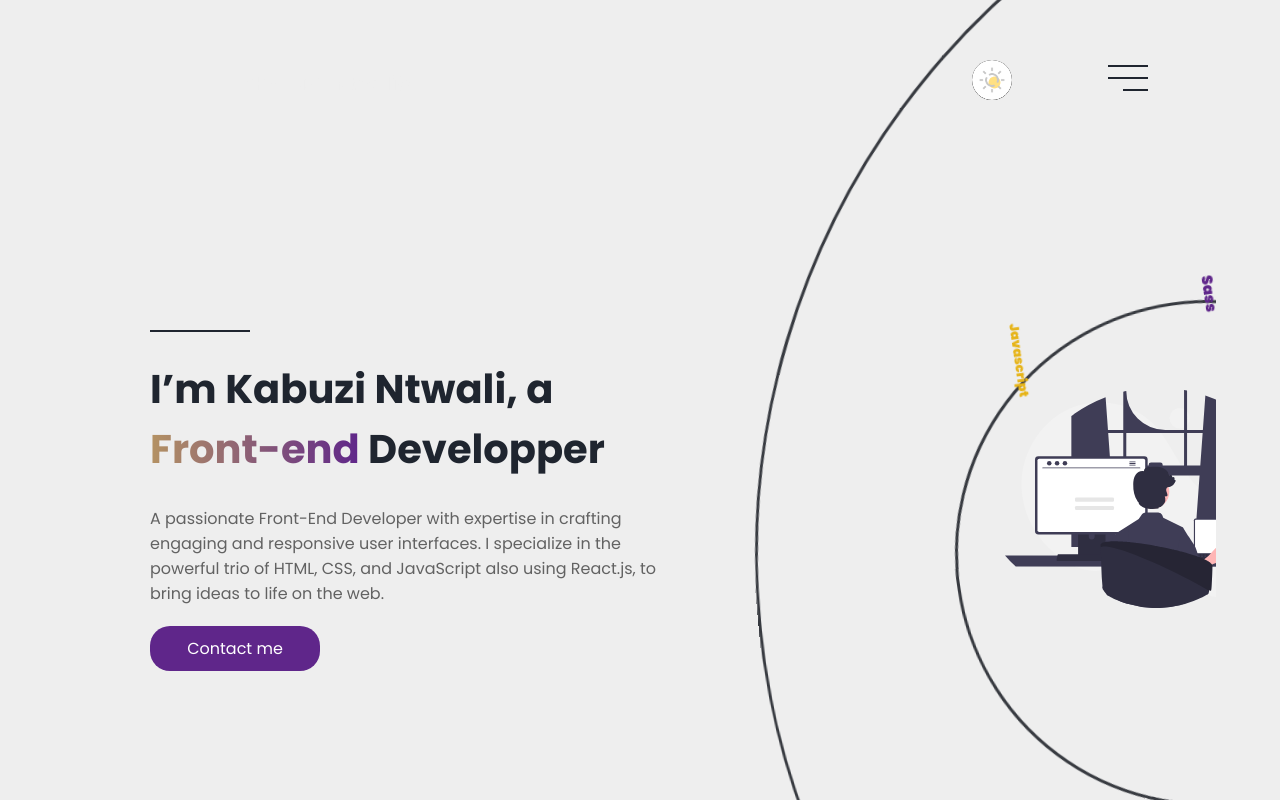
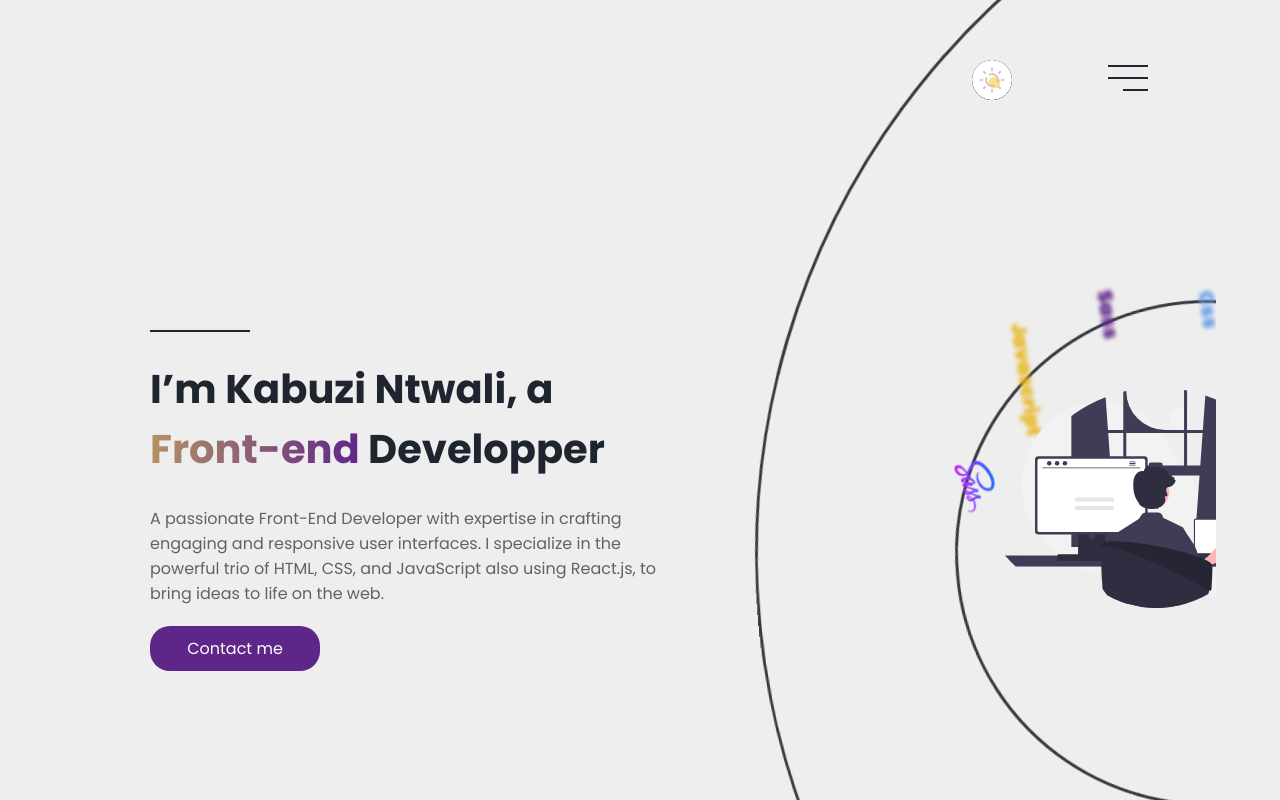
Before and after one commit to tycoonkabuzi/myportfolio, a React (Create React App) app: page / in a window 1280 px wide. Shown: the top 800 px of the page. Built offline with nearby package versions, Linux system fonts and the light colour scheme.

Commit message:
Responsive min-width: 992px for Component Porfolio

```diff
--- a/src/Components/Header/index.jsx
+++ b/src/Components/Header/index.jsx
@@ -229,6 +229,12 @@ const JavascriptText = styled.div`
     bottom: 80px;
     filter: none;
   }
+  @media only screen and (min-width: 992px) {
+    font-size: 20px;
+    left: -5px;
+    bottom: 80px;
+    filter: blur(2px);
+  }
 `;
 const SassText = styled.div`
   font-size: 55px;
@@ -262,6 +268,12 @@ const SassText = styled.div`
     top: 200px;
     filter: none;
   }
+  @media only screen and (min-width: 992px) {
+    font-size: 20px;
+    left: -25px;
+    top: 300px;
+    filter: blur(2px);
+  }
 `;
 const CssText = styled.div`
   font-weight: 900;
@@ -294,6 +306,12 @@ const CssText = styled.div`
     top: 130px;
     filter: none;
   }
+  @media only screen and (min-width: 992px) {
+    font-size: 20px;
+    left: -10px;
+    top: 200px;
+    filter: blur(2px);
+  }
 `;
 const HtmlText = styled.div`
   font-weight: 900;
@@ -324,6 +342,12 @@ const HtmlText = styled.div`
     top: 80px;
     filter: none;
   }
+  @media only screen and (min-width: 992px) {
+    font-size: 20px;
+    left: 5px;
+    top: 100px;
+    filter: blur(2px);
+  }
 `;
 const ReactImage = styled.img`
   position: absolute;
@@ -348,6 +372,11 @@ const ReactImage = styled.img`
     left: 60px;
     top: 20px;
   }
+  @media only screen and (min-width: 992px) {
+    width: 60px;
+    left: 80px;
+    top: 10px;
+  }
 `;
 const SassImage = styled.img`
   position: absolute;
@@ -371,6 +400,11 @@ const SassImage = styled.img`
     width: 30px;
     left: 60px;
     top: 180px;
+  }
+  @media only screen and (min-width: 992px) {
+    width: 60px;
+    left: 120px;
+    top: 440px;
   }
 `;
 const Avatar = styled.img`
--- a/src/Components/Nav/index.jsx
+++ b/src/Components/Nav/index.jsx
@@ -109,6 +109,9 @@ const Logo = styled.h3`
               ? `${colors.primary}`
               : `${colors.secondary}`
           }`};
+  }
+  @media only screen and (min-width: 992px) {
+    margin-left: -100px;
   }
 `;
 
--- a/src/Components/Portfolio/index.jsx
+++ b/src/Components/Portfolio/index.jsx
@@ -27,6 +27,10 @@ const Links = styled.ul`
   /* Small devices (portrait tablets and large phones, 600px and up) */
   @media only screen and (min-width: 600px) {
     flex-wrap: wrap;
+  }
+  @media only screen and (min-width: 992px) {
+    flex-wrap: wrap;
+    width: 80%;
   }
 `;
 const LinkEl = styled.li`
--- a/src/Components/Project/index.jsx
+++ b/src/Components/Project/index.jsx
@@ -30,6 +30,9 @@ const ProjectsText = styled.div`
       : css`
           animation: ${fromLeft} 1s ease-in-out;
         `}
+  @media only screen and (min-width: 992px) {
+    margin: auto;
+  }
 `;
 const ProjectsLayout = styled.div`
   margin: auto;
@@ -43,6 +46,8 @@ const ProjectsLayout = styled.div`
   }
   @media only screen and (min-width: 600px) {
     grid-template-columns: auto;
+  }
+  @media only screen and (min-width: 992px) {
   }
 `;
 const Rank = styled.h2`
--- a/src/utilities/style/SquareShape.jsx
+++ b/src/utilities/style/SquareShape.jsx
@@ -33,6 +33,10 @@ const SquareShape = styled.div`
     bottom: 50px;
     margin-top:50px;
   }
+   @media only screen and (min-width: 992px) {
+    margin-left:70px;
+  }
+
   `}
 `;
 export default SquareShape;
```
